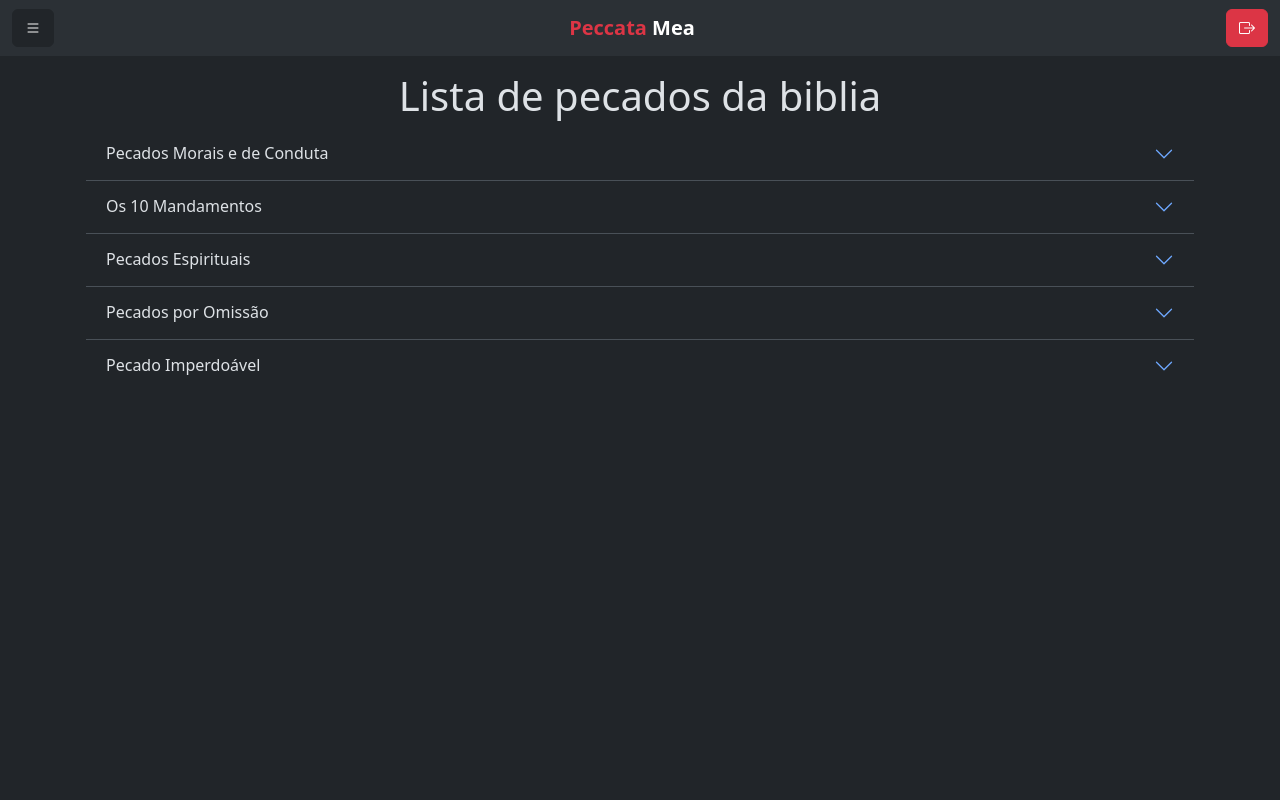
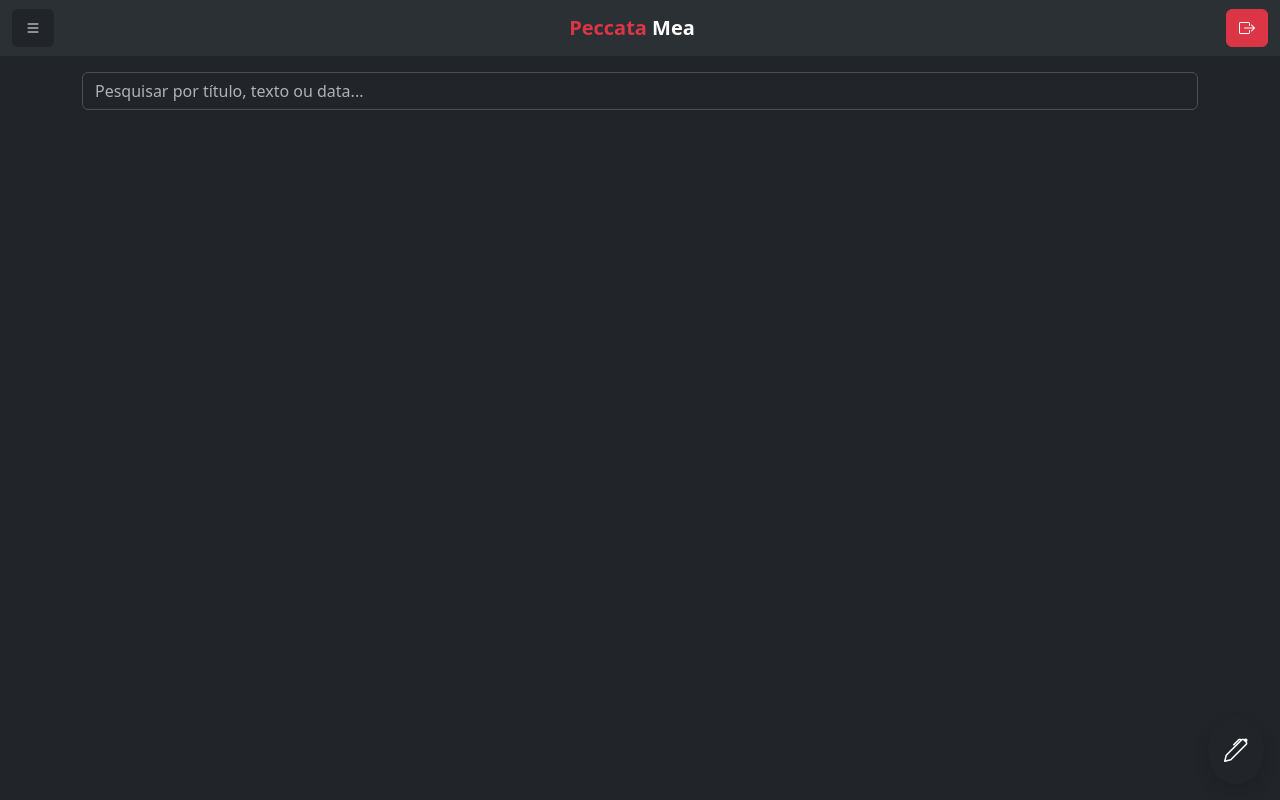
Before and after one commit to JaoPred0/PeccataMea, a plain HTML site: page peccata_mea/index.html in a window 1280 px wide. Drawn offline with nearby package versions, Linux system fonts and the light colour scheme; no server answers.

Commit message:
Add files via upload

```diff
--- a/peccata_mea/index.html
+++ b/peccata_mea/index.html
@@ -22,7 +22,7 @@
     <div id="container-menu"></div>
 
     <!-- Home -->
-    <div class="dm oculto" id="home">
+    <div class="dm" id="home">
         <!-- Botão flutuante -->
         <div class="bg-dark position-fixed bottom-0 end-0 m-3 p-3 rounded-circle shadow" id="pen" title="Nova Nota"
             style="z-index: 1050;">
@@ -102,7 +102,7 @@
         </div>
     </div>
 
-    <div class="dm container p-3" id="pecados">
+    <div class="dm oculto container p-3" id="pecados">
         <div id="container-pecados"></div>
     </div>
     <!-- Firebase -->
```
Also changed, not shown: index.html (+1 -1 lines).
